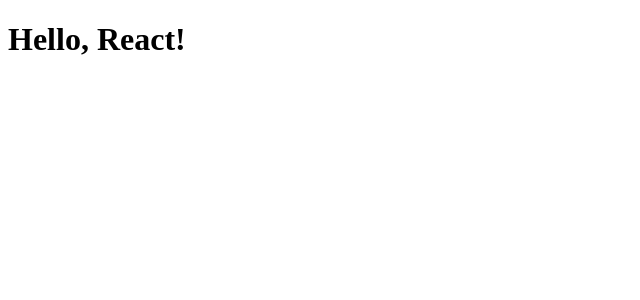
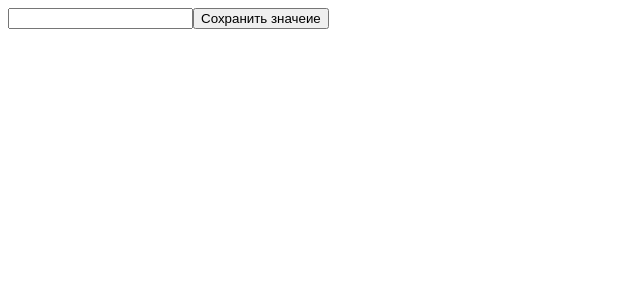
Before and after one commit to BelyaevIgorYurievich/React-TypeScript, a React app: page / in a window 1280 px wide. Shown: the top 300 px of the page, without its empty margins (0-640 px from the left). Built offline with nearby package versions, Linux system fonts and the light colour scheme.

Commit message:
Доавляет два компонента Footer и Header

```diff
--- /dev/null
+++ b/src/App.tsx
@@ -0,0 +1,60 @@
+import * as React from 'react';
+
+import { Header } from './header/index';
+import { Footer } from './footer/index';
+
+
+export default class App extends React.Component {
+
+    state = {
+        value: '',
+        values: []
+    };
+
+    createId = () : string => {
+        return Math.random().toString(36).substr(2, 9);
+    }
+
+    handleChangeValue = (event: any) : void => {
+        this.setState({value: event.target.value});
+    }
+
+    handleChangeValues = () : void => {
+        const { values, value } = this.state;
+
+        const _value = {
+            value: value,
+            id: this.createId()
+        }
+
+        this.setState({
+            value: '',
+            values: [...values, _value]
+        });
+    }
+
+    handleDeleteValues = (deleteId) => () : void => {
+        const { values } = this.state;
+
+        const _values = values.filter(({id}) => {
+            return deleteId !== id;
+        })
+
+        this.setState({values: _values})
+    }
+
+    render() {
+
+        const { value, values } = this.state;
+
+        return (
+            <div>
+                <div style={{display:'flex'}}>
+                    <Header value={ value } handleChangeValue={ this.handleChangeValue }/>
+                    <button onClick={this.handleChangeValues}>Сохранить значеие</button>
+                </div>
+                <Footer values={ values } handleDeleteValues={ this.handleDeleteValues }/>
+            </div>
+        )
+    }
+}
--- /dev/null
+++ b/src/footer/index.tsx
@@ -0,0 +1,32 @@
+import * as React from 'react';
+
+type FooterValue = {
+    id: string;
+    value: string;
+  };
+
+interface FooterProps {
+    values: FooterValue[];
+    handleDeleteValues: (id:string) => any;
+}
+
+export const Footer = (props: FooterProps) => {
+
+    if ( !props.values.length ) return null;
+
+    return(
+        <div>
+            {
+                props.values.map(({value, id}) => {
+                    return(
+                        <div key={id} style={{display:'flex'}}>
+                            <div>{value}</div>
+                            <button onClick={props.handleDeleteValues(id)}>Удалить запись</button>
+                        </div>
+                    )
+
+                })
+            }
+        </div>
+    )
+}
--- /dev/null
+++ b/src/header/index.tsx
@@ -0,0 +1,15 @@
+import * as React from 'react';
+
+interface IAppProps {
+    value: string;
+    handleChangeValue: (event: {})=>void;
+}
+
+export const Header = (props:IAppProps) =>{
+    return (
+        <input
+            value={ props.value }
+            onChange={ props.handleChangeValue }
+        />
+    )
+}
--- a/src/index.tsx
+++ b/src/index.tsx
@@ -1,13 +1,9 @@
 import * as React from 'react';
 import { render } from 'react-dom';
 
-interface IAppProps {
-    title: string;
-}
-
-const App = (props: IAppProps) => <h1>{props.title}</h1>;
+import App from './App';
 
 render(
-    <App title="Hello, React!" />,
+    <App/>,
     document.getElementById('root')
 );
```
Also changed, not shown: package.json (line endings or trailing spaces).
